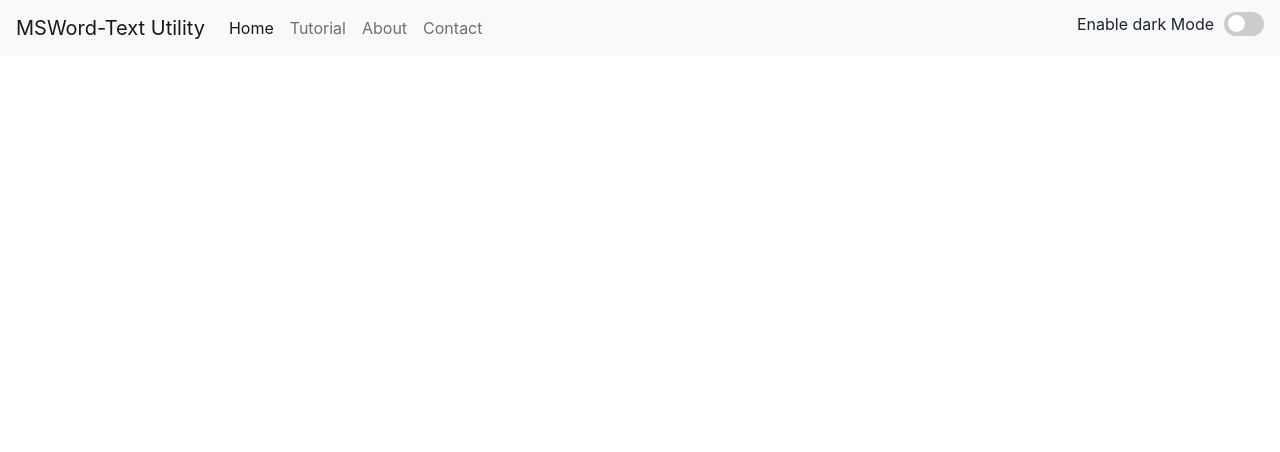
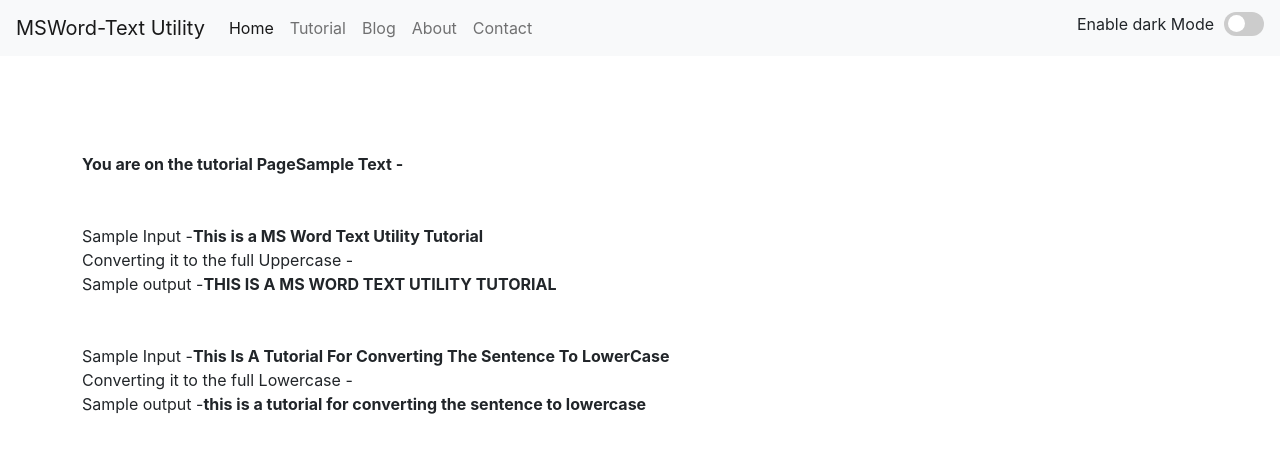
Before and after one commit to webdevFaizan/msWord-textUtils, a React (Create React App) app: page /tutorial in a window 1280 px wide. Shown: the top 452 px of the page. Built offline with nearby package versions, Linux system fonts and the light colour scheme.

Commit message:
A template of tutorial and blog added

```diff
--- a/src/App.js
+++ b/src/App.js
@@ -7,6 +7,7 @@
 import About from './Components/About';
 import Contact from './Components/Contact';
 import Tutorial from './Components/Tutorial';
+import Blog from './Components/Blog';
 
 
 import {
@@ -69,6 +70,7 @@
           <Routes>
               <Route exact path="/" element={<TextForm color={colorOfEveryElement} showAlert={showAlert}/>}/>
               <Route exact path="/tutorial" element={<Tutorial color={colorOfEveryElement}/>}/>
+              <Route exact path="/blog" element={<Blog color={colorOfEveryElement}/>}/>
               <Route exact path="/about" element={<About color={colorOfEveryElement}/>}/>
               <Route exact path="/contact" element={<Contact color={colorOfEveryElement}/>}/>
           </Routes>
--- /dev/null
+++ b/src/Components/Blog.js
@@ -0,0 +1,10 @@
+import React from 'react'
+
+const Blog = (props) => {
+  return (
+    <div className={`blogPage`} role="alert">
+
+    </div>
+  )
+}
+export default Blog
--- a/src/Components/Navbar.js
+++ b/src/Components/Navbar.js
@@ -20,6 +20,9 @@
                 </li>
                 <li className="nav-item">
                     <Link className="nav-link" to="/tutorial">Tutorial</Link>
+                </li>
+                <li className="nav-item">
+                    <Link className="nav-link" to="/blog">Blog</Link>
                 </li>
                 <li className="nav-item">
                     <Link className="nav-link" to="/about">About</Link>
--- a/src/Components/Tutorial.js
+++ b/src/Components/Tutorial.js
@@ -3,7 +3,31 @@
 const Tutorial = (props) => {
   return (
     <div className={`tutorialPage`} >
-
+        <strong>You are on the tutorial Page</strong>
+        <strong>Sample Text - </strong>
+        <br />
+        <br />
+        <br />
+        Sample Input -
+        <strong>This is a MS Word Text Utility Tutorial</strong>
+        <br />
+        Converting it to the full Uppercase -
+        <br />
+        Sample output -
+        <strong>THIS IS A MS WORD TEXT UTILITY TUTORIAL</strong>
+        <br />
+        <br />
+        <br />
+        Sample Input -
+        <strong>This Is A Tutorial For Converting The Sentence To LowerCase</strong>
+        <br />
+        Converting it to the full Lowercase -
+        <br />
+        Sample output -
+        <strong>this is a tutorial for converting the sentence to lowercase</strong>
+        <br />
+        <br />
+        <br />
     </div>
   )
 }
```
Also changed, not shown: src/Components/blog.css (added).
